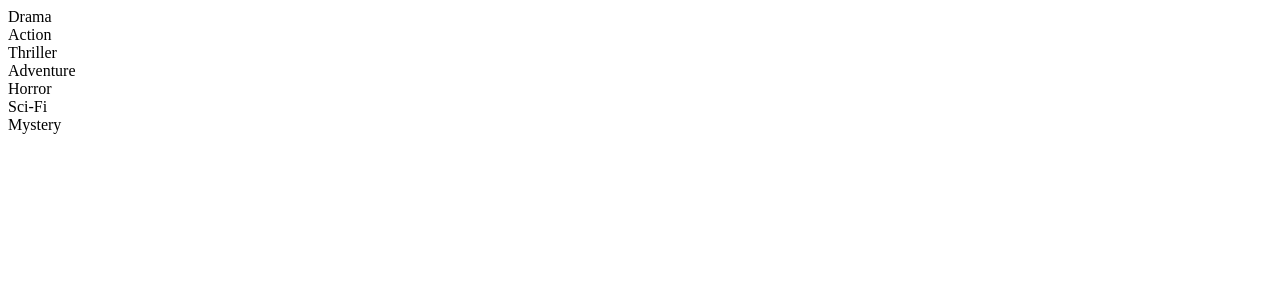
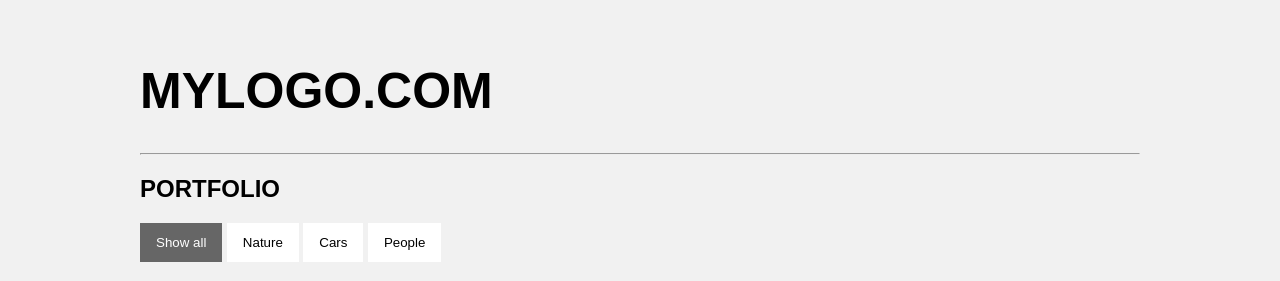
Before and after one commit to ajulkjose246/bolt_stream, a PHP site: page /temp.html in a window 1280 px wide. Shown: the top 281 px of the page. Before the commit the page ends 134 px from the top, so only its background shows below. Run offline with PHP 8.4, Linux system fonts and the light colour scheme.

Commit message:
modify movie filter and add banner

```diff
--- a/js/firebase.js
+++ b/js/firebase.js
@@ -20,7 +20,7 @@ displaydata(collection, db, getDocs,doc,getDoc);
 
 //load stream page content
 streamdata(db,doc,getDoc);
-
 $("#upload_btn").click(function () {
   add_user_data(collection,db,addDoc)
 })
+movie_banner(db,doc,getDoc);
--- a/js/stream.js
+++ b/js/stream.js
@@ -19,6 +19,10 @@ function setstreamData(docSnap){
     $("#btnradio2").click(function () {
       $("#movie_url").attr("src", "https://v2.vidsrc.me/embed/" + docSnap.data().Server_id);
     })
+    // $("#btnradio3").click(function () {
+    //   $("#movie_url").attr("src", "https://dood.pm/d/yz5e37r14445");
+    //   // $("#movie_url").attr("src", "https://sbspeed.com/e/2sssi4pxbsp5.html");
+    // })
     $("#movie_trailer").attr("href", docSnap.data().Trailer);
     $(".imdb_rating").text("IMDB:" + docSnap.data().IMDB);
     $("#movie_director").text(docSnap.data().Director);
--- a/js/upload.js
+++ b/js/upload.js
@@ -12,7 +12,9 @@ async function add_user_data(collection,db,addDoc) {
         IMDB: document.getElementById("mov_imdb").value,
         Bio: document.getElementById("mov_bio").value,
         ImageUrl: document.getElementById("mov_img").value,
-        Trailer: document.getElementById("mov_trailer").value
+        Trailer: document.getElementById("mov_trailer").value,
+        Language: document.getElementById("mov_language").value,
+        mov_banner: document.getElementById("mov_banner_img").value
     }
     )
       .then(() => {
--- a/stream.html
+++ b/stream.html
@@ -57,6 +57,9 @@
 
                 <input type="radio" class="btn-check" name="btnradio" id="btnradio2" autocomplete="off">
                 <label class="btn btn-outline-info" for="btnradio2">Server 2</label>
+
+                <!-- <input type="radio" class="btn-check" name="btnradio" id="btnradio3" autocomplete="off">
+                <label class="btn btn-outline-info" for="btnradio3">Server 3</label> -->
             </div>
 
         </div>
@@ -108,6 +111,8 @@
 <script src="./js/firebase.js" type="module"></script>
 <script src="./js/index.js"></script>
 <script src="./js/stream.js"></script>
+<script src="./js/script.js"></script>
+
 <!-- <script src="./script.js"></script> -->
 
 </html>
--- a/temp.html
+++ b/temp.html
@@ -1,10 +1,218 @@
-<div class="row card_filter">
-    <div class="col-4 col-sm-4 col-md-3 col-lg-2 "></div>
-    <div class="col-4 col-sm-4 col-md-3 col-lg-2 "><span class="items" onclick="filterSelection('Drama')">Drama</span></div>
-    <div class="col-4 col-sm-4 col-md-3 col-lg-2 "><span class="items" onclick="filterSelection('Action')">Action</span></div>
-    <div class="col-4 col-sm-4 col-md-3 col-lg-2 "><span class="items" onclick="filterSelection('Thriller')">Thriller</span></div>
-    <div class="col-4 col-sm-4 col-md-3 col-lg-2 "><span class="items" onclick="filterSelection('Adventure')">Adventure</span></div>
-    <div class="col-4 col-sm-4 col-md-3 col-lg-2 "><span class="items" onclick="filterSelection('Horror')">Horror</span></div>
-    <div class="col-4 col-sm-4 col-md-3 col-lg-2 "><span class="items" onclick="filterSelection('Sci-Fi')">Sci-Fi</span></div>
-    <div class="col-4 col-sm-4 col-md-3 col-lg-2 "><span class="items" onclick="filterSelection('Mystery')">Mystery</span></div>
+<!DOCTYPE html>
+<html>
+<head>
+<meta name="viewport" content="width=device-width, initial-scale=1">
+<style>
+* {
+  box-sizing: border-box;
+}
+
+body {
+  background-color: #f1f1f1;
+  padding: 20px;
+  font-family: Arial;
+}
+
+/* Center website */
+.main {
+  max-width: 1000px;
+  margin: auto;
+}
+
+h1 {
+  font-size: 50px;
+  word-break: break-all;
+}
+
+.row {
+  margin: 10px -16px;
+}
+
+/* Add padding BETWEEN each column */
+.row,
+.row > .column {
+  padding: 8px;
+}
+
+/* Create three equal columns that floats next to each other */
+.column {
+  float: left;
+  width: 33.33%;
+  display: none; /* Hide all elements by default */
+}
+
+/* Clear floats after rows */
+.row:after {
+  content: "";
+  display: table;
+  clear: both;
+}
+
+/* Content */
+.content {
+  background-color: white;
+  padding: 10px;
+}
+
+/* The "show" class is added to the filtered elements */
+.show {
+  display: block;
+}
+
+/* Style the buttons */
+.btn {
+  border: none;
+  outline: none;
+  padding: 12px 16px;
+  background-color: white;
+  cursor: pointer;
+}
+
+.btn:hover {
+  background-color: #ddd;
+}
+
+.btn.active {
+  background-color: #666;
+  color: white;
+}
+</style>
+</head>
+<body>
+
+<!-- MAIN (Center website) -->
+<div class="main">
+
+<h1>MYLOGO.COM</h1>
+<hr>
+
+<h2>PORTFOLIO</h2>
+
+<div id="myBtnContainer">
+  <button class="btn active" onclick="filterSelection('all')"> Show all</button>
+  <button class="btn" onclick="filterSelection('nature')"> Nature</button>
+  <button class="btn" onclick="filterSelection('cars')"> Cars</button>
+  <button class="btn" onclick="filterSelection('people')"> People</button>
 </div>
+
+<!-- Portfolio Gallery Grid -->
+<div class="row">
+  <div class="column nature">
+    <div class="content">
+      <img src="/w3images/mountains.jpg" alt="Mountains" style="width:100%">
+      <h4>Mountains</h4>
+      <p>Lorem ipsum dolor..</p>
+    </div>
+  </div>
+  <div class="column nature">
+    <div class="content">
+    <img src="/w3images/lights.jpg" alt="Lights" style="width:100%">
+      <h4>Lights</h4>
+      <p>Lorem ipsum dolor..</p>
+    </div>
+  </div>
+  <div class="column nature">
+    <div class="content">
+    <img src="/w3images/nature.jpg" alt="Nature" style="width:100%">
+      <h4>Forest</h4>
+      <p>Lorem ipsum dolor..</p>
+    </div>
+  </div>
+
+  <div class="column cars">
+    <div class="content">
+      <img src="/w3images/cars1.jpg" alt="Car" style="width:100%">
+      <h4>Retro</h4>
+      <p>Lorem ipsum dolor..</p>
+    </div>
+  </div>
+  <div class="column cars">
+    <div class="content">
+    <img src="/w3images/cars2.jpg" alt="Car" style="width:100%">
+      <h4>Fast</h4>
+      <p>Lorem ipsum dolor..</p>
+    </div>
+  </div>
+  <div class="column cars">
+    <div class="content">
+    <img src="/w3images/cars3.jpg" alt="Car" style="width:100%">
+      <h4>Classic</h4>
+      <p>Lorem ipsum dolor..</p>
+    </div>
+  </div>
+
+  <div class="column people">
+    <div class="content">
+      <img src="/w3images/people1.jpg" alt="Car" style="width:100%">
+      <h4>Girl</h4>
+      <p>Lorem ipsum dolor..</p>
+    </div>
+  </div>
+  <div class="column people">
+    <div class="content">
+    <img src="/w3images/people2.jpg" alt="Car" style="width:100%">
+      <h4>Man</h4>
+      <p>Lorem ipsum dolor..</p>
+    </div>
+  </div>
+  <div class="column people">
+    <div class="content">
+    <img src="/w3images/people3.jpg" alt="Car" style="width:100%">
+      <h4>Woman</h4>
+      <p>Lorem ipsum dolor..</p>
+    </div>
+  </div>
+<!-- END GRID -->
+</div>
+
+<!-- END MAIN -->
+</div>
+
+<script>
+filterSelection("all")
+function filterSelection(c) {
+  var x, i;
+  x = document.getElementsByClassName("column");
+  if (c == "all") c = "";
+  for (i = 0; i < x.length; i++) {
+    w3RemoveClass(x[i], "show");
+    if (x[i].className.indexOf(c) > -1) w3AddClass(x[i], "show");
+  }
+}
+
+function w3AddClass(element, name) {
+  var i, arr1, arr2;
+  arr1 = element.className.split(" ");
+  arr2 = name.split(" ");
+  for (i = 0; i < arr2.length; i++) {
+    if (arr1.indexOf(arr2[i]) == -1) {element.className += " " + arr2[i];}
+  }
+}
+
+function w3RemoveClass(element, name) {
+  var i, arr1, arr2;
+  arr1 = element.className.split(" ");
+  arr2 = name.split(" ");
+  for (i = 0; i < arr2.length; i++) {
+    while (arr1.indexOf(arr2[i]) > -1) {
+      arr1.splice(arr1.indexOf(arr2[i]), 1);
+    }
+  }
+  element.className = arr1.join(" ");
+}
+
+
+// Add active class to the current button (highlight it)
+var btnContainer = document.getElementById("myBtnContainer");
+var btns = btnContainer.getElementsByClassName("nav-link");
+for (var i = 0; i < btns.length; i++) {
+  btns[i].addEventListener("click", function(){
+    var current = document.getElementsByClassName("active");
+    current[0].className = current[0].className.replace(" active", "");
+    this.className += " active";
+  });
+}
+</script>
+
+</body>
+</html>
```
Also changed, not shown: index.html (+44 -30 lines), js/index.js (+21 -1 lines), js/script.js (+1 -13 lines), style.css (+20 -12 lines), upload.html (+11 -1 lines).
